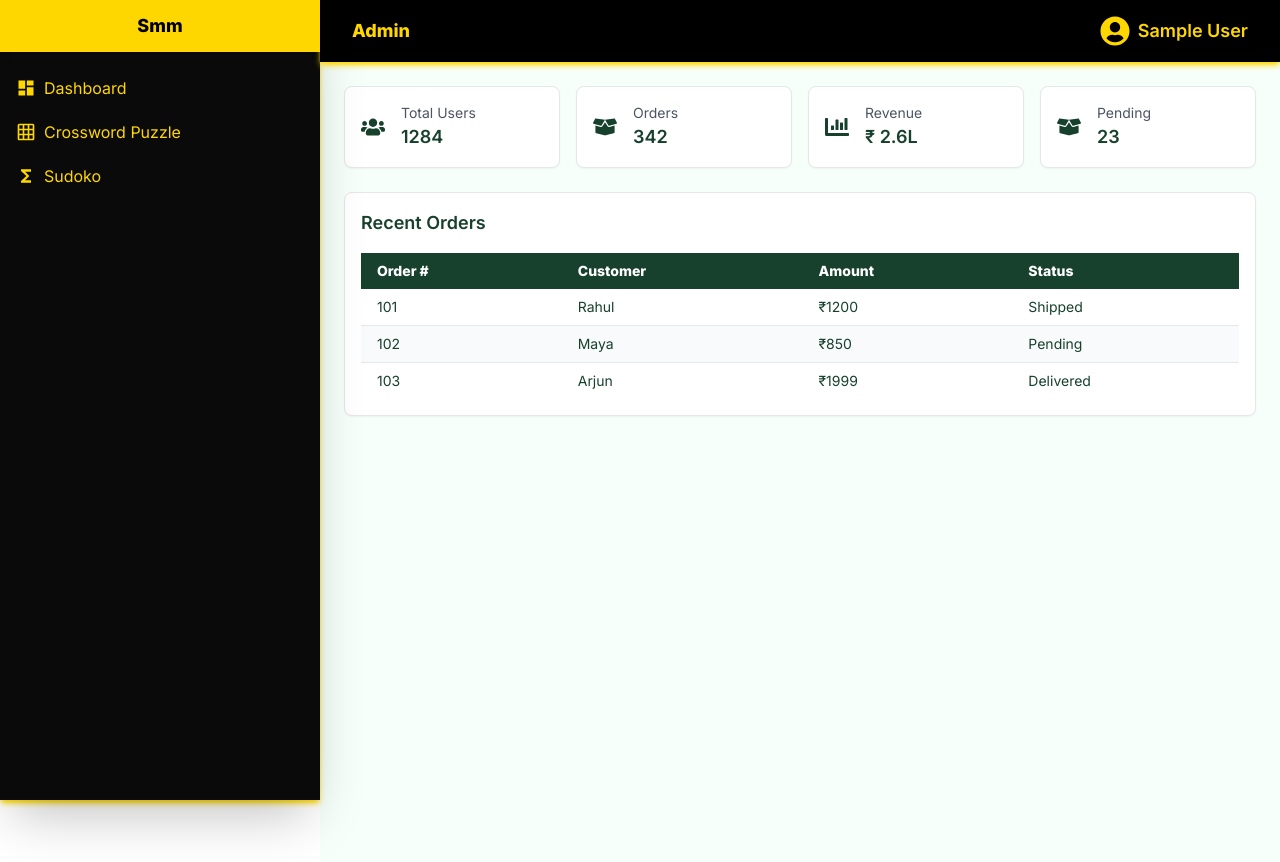
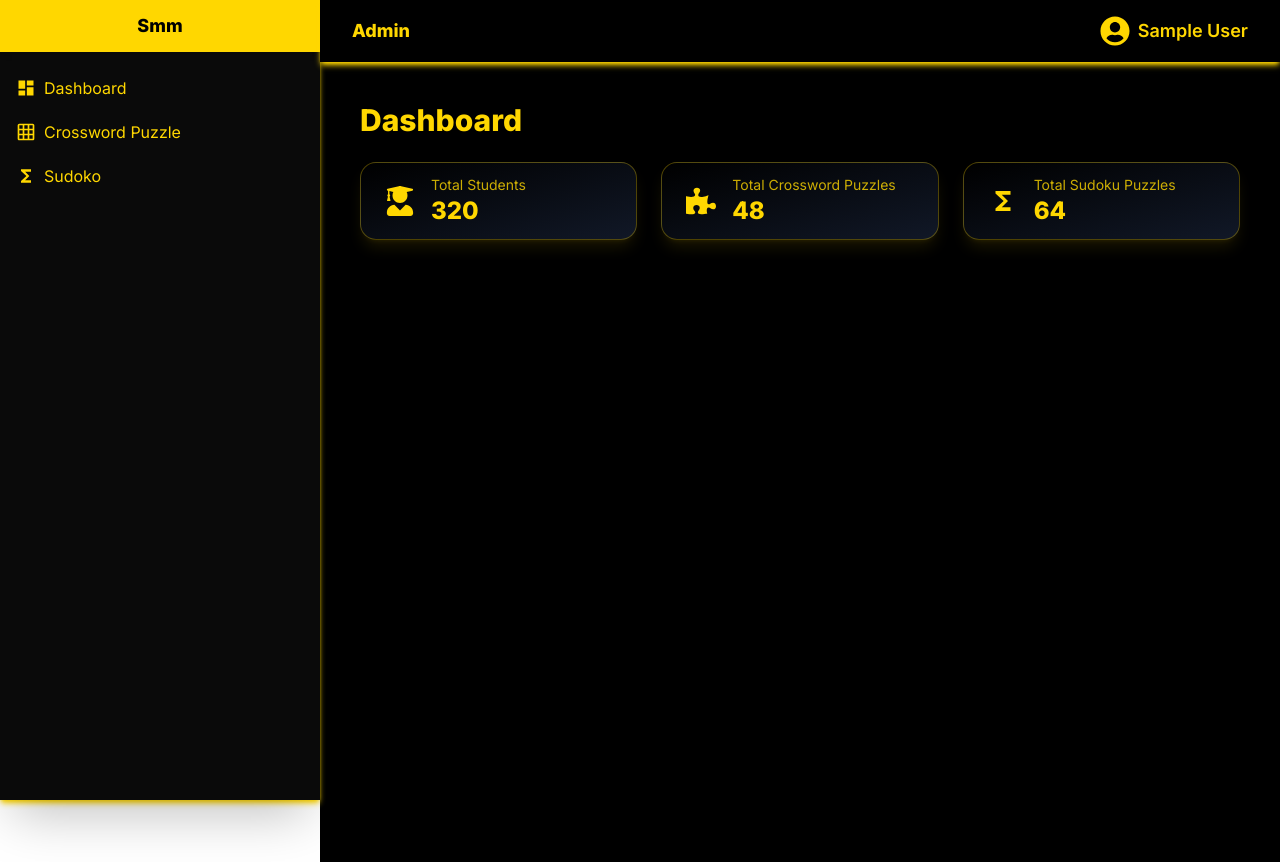
Before and after one commit to gulshan-fitness/smmProjectFrontend, a React (Vite) app: page /adminprofile in a window 1280 px wide. Built offline with nearby package versions, Linux system fonts and the light colour scheme; sample sign-in values are in the browser's storage.

Commit message:
Update Dashboard.jsx
sjbd

```diff
--- a/src/Admin/Dashboard.jsx
+++ b/src/Admin/Dashboard.jsx
@@ -1,118 +1,49 @@
-
-import React, { useState } from "react";
-import {
-  FaBars,
-  FaTimes,
-  FaHome,
-  FaUsers,
-  FaBoxOpen,
-  FaChartBar,
-  FaPowerOff,
-} from "react-icons/fa";
-
+import React, { useContext, useState } from "react";
+import { FaUserGraduate, FaPuzzlePiece } from "react-icons/fa";
+import { MdFunctions } from "react-icons/md";
+import { Context } from "../Context_holder";
 
 export default function Dashboard() {
+const{CrosswordPuzzleFetch,}=useContext(Context)
   const [sidebarOpen, setSidebarOpen] = useState(false);
   const toggleSidebar = () => setSidebarOpen(!sidebarOpen);
 
-  // demo stats – replace with real data or props
+
   const stats = [
-    { title: "Total Users", value: 1284, icon: <FaUsers /> },
-    { title: "Orders", value: 342, icon: <FaBoxOpen /> },
-    { title: "Revenue", value: "₹ 2.6L", icon: <FaChartBar /> },
-    { title: "Pending", value: 23, icon: <FaBoxOpen /> },
+    { title: "Total Students", value: 320, icon: <FaUserGraduate /> },
+    { title: "Total Crossword Puzzles", value: 48, icon: <FaPuzzlePiece /> },
+    { title: "Total Sudoku Puzzles", value: 64, icon: <MdFunctions /> },
   ];
 
-  return (
-    <div className="min-h-screen flex bg-[#F6FFFA] text-[#17412D]">
 
 
-      {/* Overlay for mobile */}
+  return (
+    <div className="min-h-screen flex bg-black text-[#FFD700] font-sans">
       {sidebarOpen && (
         <div
-          className="fixed inset-0 bg-black/40 md:hidden z-30"
+          className="fixed inset-0 bg-black/60 md:hidden z-30"
           onClick={toggleSidebar}
         />
       )}
 
-      {/* Main */}
       <div className="flex-1 flex flex-col min-w-0">
-
-
-        {/* Content */}
-        <main className="p-4 sm:p-6 flex-1 w-full overflow-y-auto">
-          {/* Stat cards */}
-          <div className="grid grid-cols-1 sm:grid-cols-2 lg:grid-cols-4 gap-4 mb-6">
+        <main className="p-6 sm:p-10 flex-1 w-full overflow-y-auto">
+          <h1 className="text-3xl font-bold mb-6 text-[#FFD700]">Dashboard</h1>
+          <div className="grid grid-cols-1 sm:grid-cols-2 lg:grid-cols-3 gap-6 mb-6">
             {stats.map((s) => (
-              <StatsCard key={s.title} title={s.title} value={s.value} icon={s.icon} />
+               <div className="bg-gradient-to-br from-black to-gray-900 border border-[#FFD700]/30 rounded-2xl shadow-lg shadow-[#FFD700]/10 px-6 py-3 transition transform hover:scale-105 hover:shadow-xl hover:shadow-[#FFD700]/30 cursor-pointer">
+      <div className="flex items-center gap-4">
+        <div className="text-3xl text-[#FFD700]">{s?.icon}</div>
+        <div>
+          <p className="text-sm text-[#FFD700]/80">{s?.title}</p>
+          <p className="text-2xl font-bold text-[#FFD700]">{s?.value}</p>
+        </div>
+      </div>
+    </div>
             ))}
           </div>
-
-          {/* Placeholder table */}
-          <section className="bg-white border rounded-lg shadow-sm p-4">
-            <h2 className="text-lg font-semibold mb-4">Recent Orders</h2>
-            <div className="overflow-x-auto">
-              <table className="min-w-full text-sm">
-                <thead className="bg-[#17412D] text-white">
-                  <tr>
-                    <th className="px-4 py-2 text-left">Order #</th>
-                    <th className="px-4 py-2 text-left">Customer</th>
-                    <th className="px-4 py-2 text-left">Amount</th>
-                    <th className="px-4 py-2 text-left">Status</th>
-                  </tr>
-                </thead>
-                <tbody>
-                  {/* Replace with dynamic rows */}
-                  {[
-                    { id: 101, cust: "Rahul", amt: "₹1200", status: "Shipped" },
-                    { id: 102, cust: "Maya", amt: "₹850", status: "Pending" },
-                    { id: 103, cust: "Arjun", amt: "₹1999", status: "Delivered" },
-                  ].map((o) => (
-                    <tr
-                      key={o.id}
-                      className="even:bg-gray-50 border-b last:border-none"
-                    >
-                      <td className="px-4 py-2">{o.id}</td>
-                      <td className="px-4 py-2">{o.cust}</td>
-                      <td className="px-4 py-2">{o.amt}</td>
-                      <td className="px-4 py-2">{o.status}</td>
-                    </tr>
-                  ))}
-                </tbody>
-              </table>
-            </div>
-          </section>
         </main>
       </div>
     </div>
   );
 }
-
-/* ---------------------------------------------------------------------- */
-// Sub‑Components
-
-function NavItem({ icon, label, active = false }) {
-  return (
-    <a
-      href="#" // replace with <Link /> if using react‑router
-      className={`flex items-center gap-3 px-3 py-2 rounded-md text-sm hover:bg-white/10 transition-colors ${
-        active ? "bg-white/10" : ""
-      }`}
-    >
-      <span className="text-lg">{icon}</span>
-      {label}
-    </a>
-  );
-}
-
-function StatsCard({ title, value, icon }) {
-  return (
-    <div className="bg-white border rounded-lg shadow-sm p-4 flex items-center gap-4">
-      <div className="text-2xl text-[#17412D]">{icon}</div>
-      <div>
-        <p className="text-sm text-gray-600">{title}</p>
-        <p className="text-lg font-semibold text-[#17412D]">{value}</p>
-      </div>
-    </div>
-  );
-}
```
